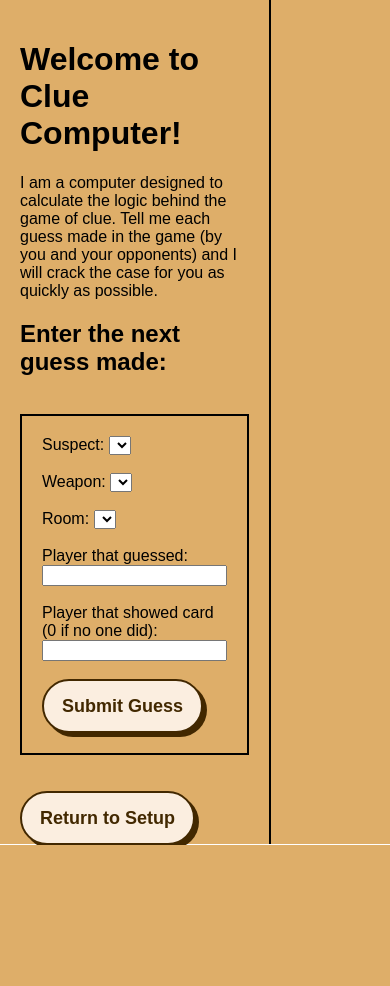
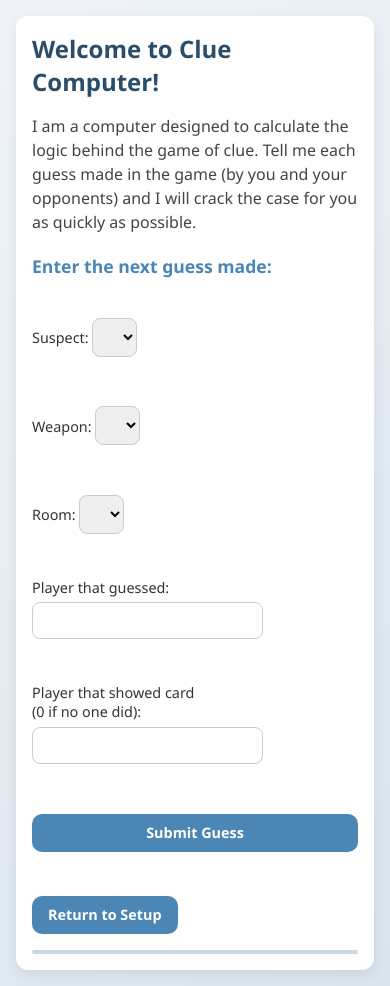
Before and after one commit to mkeeports17/ClueComputer, a PHP site: page /game.html in a window 390 px wide. Before the commit the page ends 845 px from the top, so only its background shows below. Run offline with PHP 8.4, Linux system fonts and the light colour scheme; lists and menus that the app fills with data are empty.

Commit message:
edited styling for better look and added mobile friendly settings

```diff
--- a/JS/game.html
+++ b/JS/game.html
@@ -4,7 +4,6 @@
   <meta charset="UTF-8" />
   <meta name="viewport" content="width=device-width, initial-scale=1.0" />
   <title>Clue Computer - Game</title>
-  <!-- Assuming you have a style.css file in the same directory -->
   <link rel="stylesheet" href="style.css">
 </head>
 <body>
--- a/JS/style.css
+++ b/JS/style.css
@@ -1,70 +1,191 @@
-html, body {
+/* ====== Global Reset ====== */
+* {
   margin: 0;
   padding: 0;
-    height: 100%;
-    font-family:Arial, Helvetica, sans-serif;
+  box-sizing: border-box;
+  font-family: "Segoe UI", Roboto, Helvetica, Arial, sans-serif;
 }
+
+/* ====== Page Background ====== */
+body {
+  background: linear-gradient(135deg, #f0f4f9, #d9e4ec);
+  color: #222;
+  min-height: 100vh;
+  display: flex;
+  justify-content: center;
+  align-items: flex-start;
+  padding: 2rem;
+}
+
 .container {
-    display: flex;         /* horizontal layout */
-    height: 100vh;         /* full viewport height */
-    width: 100vw;          /* full viewport width */
+  background: #fff;
+  border-radius: 12px;
+  box-shadow: 0 4px 14px rgba(0,0,0,0.08);
+  padding: 1.25rem;
+  width: 100%;
+  max-width: 1400px;
+  display: flex;
+  gap: 2rem;
+  flex-wrap: wrap;
 }
+
+/* ====== Headings ====== */
+h1 {
+  font-size: 2rem;
+  color: #2a4d69;
+  margin-bottom: 1rem;
+}
+
+h2 {
+  font-size: 1.25rem;
+  color: #4b86b4;
+  margin-top: 1rem;
+  margin-bottom: 0.75rem;
+}
+
+/* ====== Paragraphs ====== */
+p {
+  margin-bottom: 1.25rem;
+  line-height: 1.5;
+  color: #444;
+}
+
+/* ====== Forms ====== */
+form {
+  display: flex;
+  flex-direction: column;
+  gap: -0.1rem;
+}
+
+label {
+  font-size: 0.9rem;
+  font-weight: 500;
+  color: #333;
+}
+
+input, select {
+  margin-top: 0.35rem;
+  padding: 0.6rem 0.8rem;
+  border: 1px solid #ccc;
+  border-radius: 8px;
+  font-size: 0.95rem;
+  transition: border-color 0.2s, box-shadow 0.2s;
+}
+
+input:focus, select:focus {
+  border-color: #4b86b4;
+  box-shadow: 0 0 0 2px rgba(75,134,180,0.2);
+  outline: none;
+}
+
+/* ====== Buttons ====== */
+.button-74,
+input[type="submit"] {
+  appearance: none;
+  background: #4b86b4;
+  color: white;
+  border: none;
+  border-radius: 10px;
+  padding: 0.75rem 1.25rem;
+  font-size: 1rem;
+  font-weight: 600;
+  cursor: pointer;
+  transition: background 0.25s, transform 0.1s;
+}
+
+.button-74:hover,
+input[type="submit"]:hover {
+  background: #3a6a91;
+}
+
+.button-74:active,
+input[type="submit"]:active {
+  transform: scale(0.97);
+}
+
+/* ====== Table Styling ====== */
+table {
+  width: 100%;
+  border-collapse: collapse;
+  border-radius: 12px;
+  overflow: hidden;
+  background: #fdfdfd;
+  box-shadow: 0 2px 8px rgba(0,0,0,0.05);
+
+  /* new border */
+  border: 2px solid #ccd6e0;
+}
+
+thead {
+  background: #2a4d69;
+  color: #fff;
+}
+
+thead th {
+  padding: 0.75rem;
+  text-align: left;
+  font-weight: 600;
+  font-size: 0.95rem;
+}
+
+tbody td {
+  padding: 0.75rem;
+  border-bottom: 1px solid #eee;
+  font-size: 0.9rem;
+}
+
+tbody tr:nth-child(even) {
+  background: #f8fafc;
+}
+
+/* ====== Responsive Adjustments ====== */
 .left, .right {
-    flex: 1;               /* split evenly */
-    padding: 20px;
-    box-sizing: border-box;
+  flex: 1 1 300px;
+  min-width: 280px;
 }
-  .left {
-    background-color: #deae69;
-    border-right: 2px solid black;
-  }
-  .right {
-    background-color: #deae69;
-    overflow-y:auto;
-  }
-  #extraField {
-      display: none;
-  }
-  table {
-      border-collapse: collapse;
-      width: 100%;
-  }
-  th, td{
-      padding: 10px 10px;
-      text-align:center;
-  }
-  .button-74 {
-  background-color: #fbeee0;
-  border: 2px solid #422800;
-  border-radius: 30px;
-  box-shadow: #422800 4px 4px 0 0;
-  color: #422800;
-  cursor: pointer;
-  display: inline-block;
-  font-weight: 600;
-  font-size: 18px;
-  padding: 0 18px;
-  line-height: 50px;
-  text-align: center;
-  text-decoration: none;
-  user-select: none;
-  -webkit-user-select: none;
-  touch-action: manipulation;
-  }
-  .button-74:hover {
-  background-color: #fff;
-  }
-  .button-74:active {
-  box-shadow: #422800 2px 2px 0 0;
-  transform: translate(2px, 2px);
-  }
-  @media (min-width: 768px) {
-  .button-74 {
-      min-width: 120px;
-      padding: 0 25px;
+
+@media (max-width: 768px) {
+  .container {
+    flex-direction: column;
+    padding: 1.5rem;
   }
 }
-.formbox{
-    padding:20px;
-    border:2px solid black;
+
+
+/* ====== Responsive Tweaks for Mobile ====== */
+@media (max-width: 600px) {
+  body {
+    padding: 1rem; /* less edge padding on small screens */
   }
+
+  .container {
+    padding: 1rem;
+    gap: 1rem;
+    max-width: 100%; /* allow full width on mobile */
+  }
+
+  h1 {
+    font-size: 1.5rem; /* slightly smaller */
+  }
+
+  h2 {
+    font-size: 1.1rem;
+  }
+
+  input, select {
+    font-size: 0.9rem; /* slightly smaller so they fit better */
+    padding: 0.5rem 0.7rem;
+  }
+
+  .button-74,
+  input[type="submit"] {
+    font-size: 0.9rem;
+    padding: 0.6rem 1rem;
+  }
+
+  table {
+    font-size: 0.8rem; /* keep table readable on small screens */
+    display: block;
+    overflow-x: auto;  /* horizontal scroll if table is wider than screen */
+  }
+}
```
Also changed, not shown: JS/index.html (+1 -33 lines), JS/style1.css (added, +70 -0 lines), JS/style2.css (added, +223 -0 lines). Lines whose indentation alone changed are shown as unchanged.
